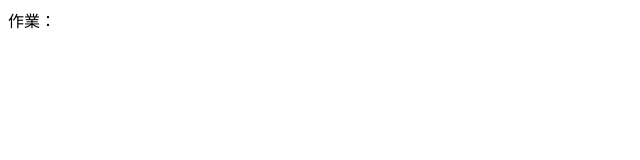
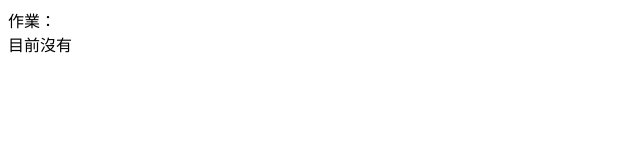
Before and after one commit to Huanglucas1105/huanglycas1105.github.io, a plain HTML site: page index.html in a window 1280 px wide. Shown: the whole page, without its empty margins (0-640 px from the left). Drawn offline with Linux system fonts and the light colour scheme.

Commit message:
qwertyuiop

```diff
--- a/index.html
+++ b/index.html
@@ -5,5 +5,7 @@
         </head>
     <body>
         作業：
+        <br />
+        目前沒有
     </body>
 </html>
```
